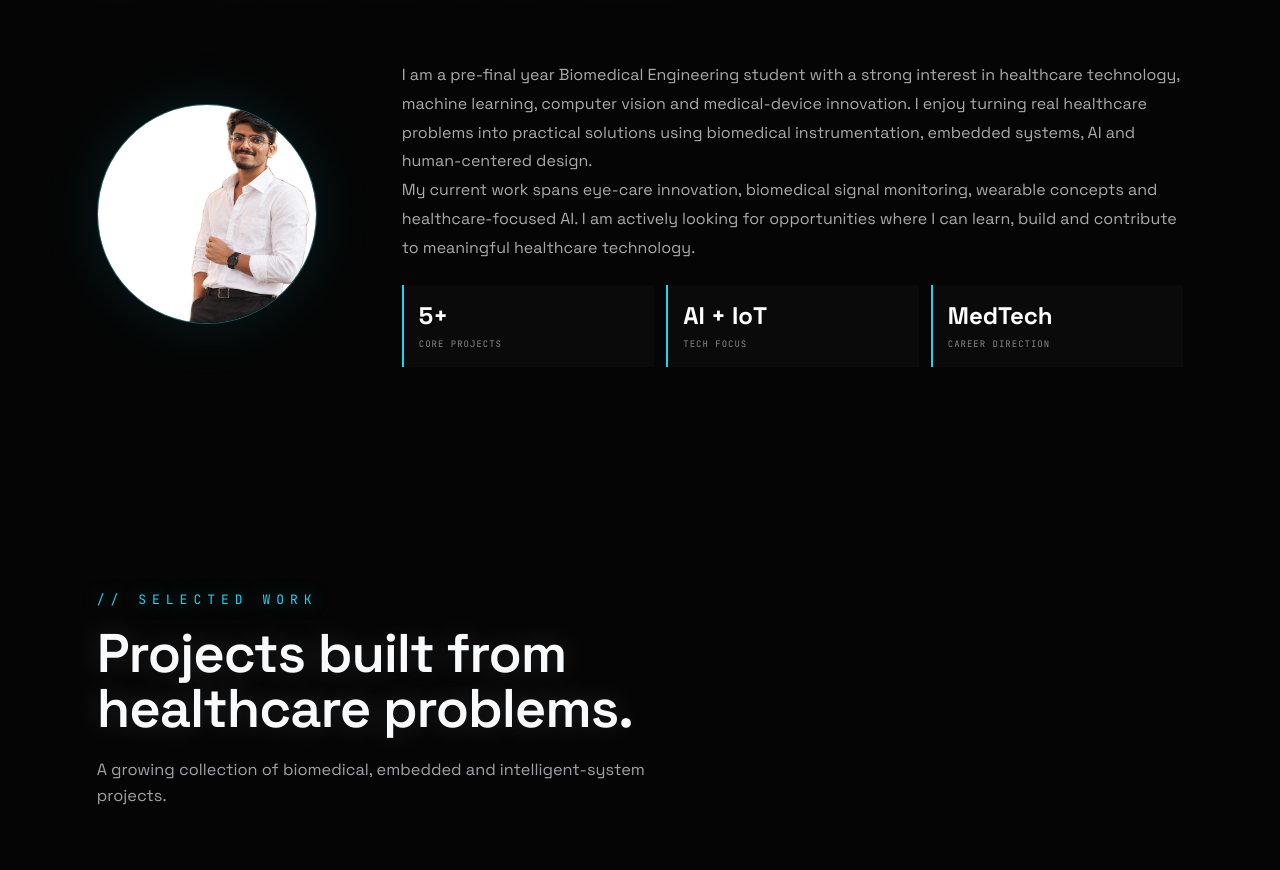
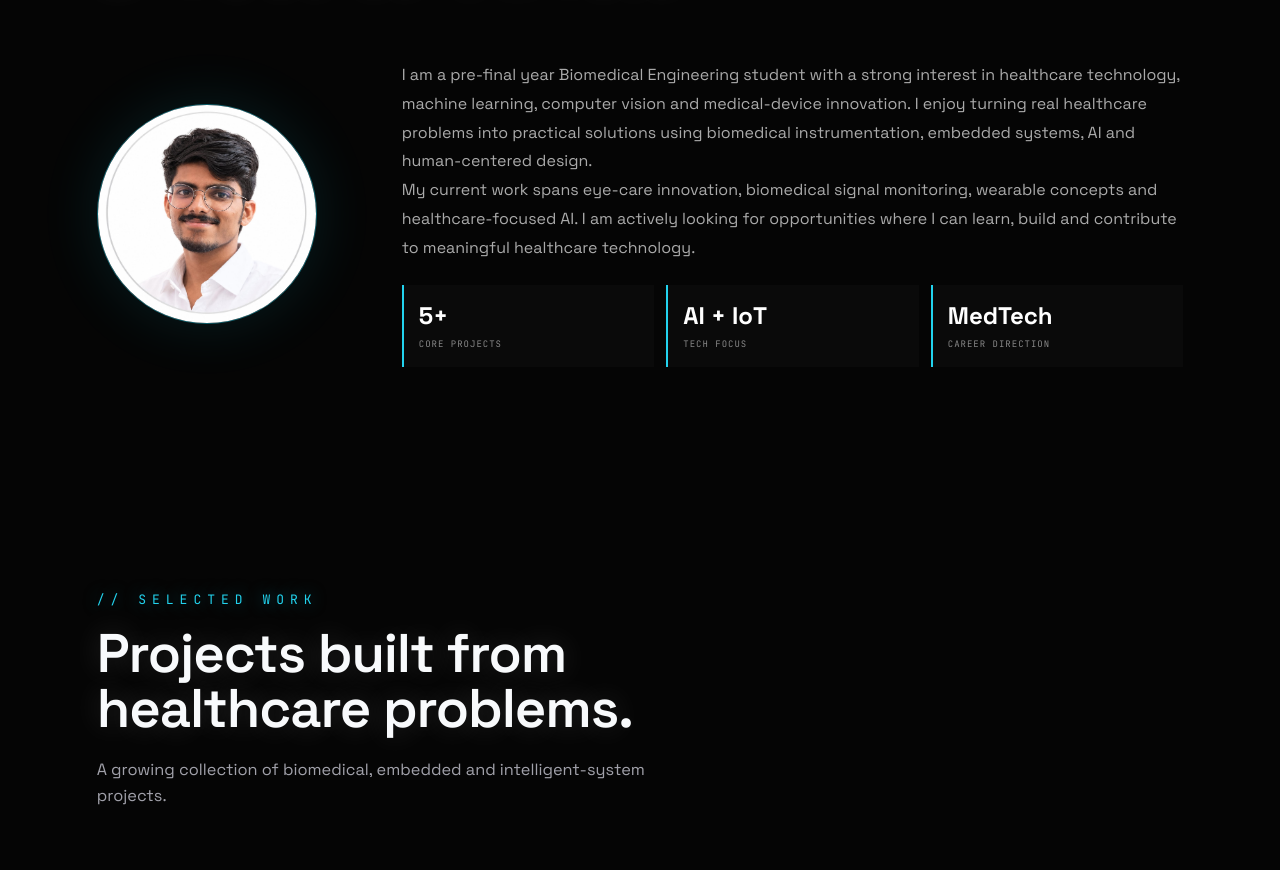
Before and after one commit to prathosh-tech/prathosh-portfolio, a plain HTML site: page index.html in a window 1280 px wide. Shown: the part 1061-1931 px from the top of the page. Drawn offline with Linux system fonts and the light colour scheme.

Commit message:
Update index.html

```diff
--- a/index.html
+++ b/index.html
@@ -38,7 +38,7 @@ footer{padding:60px 7vw 40px;text-align:center;border-top:1px solid rgba(255,255
 <div class="panel"><div class="panel-face panel-face--text"><div class="p-num">04</div><div><div class="p-label">TMJ RELIEVER</div><div class="p-meta">BIOMEDICAL DEVICE</div></div></div><div class="panel-face panel-face--image"><img src="assets/02_Projects/TMJ-Pain-Reliever/main-prototype.jpeg" alt="TMJ pain reliever project"><div class="panel-scrim"></div><div class="panel-cap"><span class="p-num">04</span>TMJ</div></div></div>
 <div class="panel"><div class="panel-face panel-face--text"><div class="p-num">05</div><div><div class="p-label">HABOT</div><div class="p-meta">HEALTHCARE ASSISTANT</div></div></div><div class="panel-face panel-face--image"><img src="assets/02_Projects/HABOT/main.jpg" alt="HABOT project"><div class="panel-scrim"></div><div class="panel-cap"><span class="p-num">05</span>HABOT</div></div></div>
 </div></div><div class="hero-text"><div class="hero-name">PRATHOSH H</div><div class="eyebrow">BIOMEDICAL ENGINEERING × HEALTHCARE AI</div><h1>BUILDING IDEAS<br>THAT MATTER.</h1><p>Pre-final year Biomedical Engineering student exploring Healthcare AI, Machine Learning, Computer Vision, embedded systems and practical MedTech innovation.</p><div class="cta"><a class="btn primary" href="#projects">EXPLORE PROJECTS</a><a class="btn" href="assets/06_Resume/prathosh-h-resume.pdf" target="_blank">VIEW RESUME</a></div></div></div></div><div class="hero-controls"><div class="ctrl"><span class="ctrl-label">VISUALS</span><button class="switch" id="visualsSwitch" role="switch" aria-checked="true" aria-label="Toggle visuals"><span class="knob"></span></button></div><div class="ctrl"><span class="ctrl-label">ZOOM</span><button class="switch" id="zoomSwitch" role="switch" aria-checked="false"><span class="knob"></span></button></div><div class="ctrl"><span class="ctrl-label">SPACING</span><div class="spacing"><button class="spacing-step" data-space="0"><i></i></button><button class="spacing-step is-active" data-space="1"><i></i></button><button class="spacing-step" data-space="2"><i></i></button></div></div></div><div class="scroll-cue"><span>SCROLL</span><div class="line"></div></div></header>
-<section class="section" id="about"><div class="section-head reveal"><div class="eyebrow">// ABOUT ME</div><h2>Biomedical engineering with a builder's mindset.</h2></div><div class="about-layout reveal"><img class="profile-photo" src="assets/01_Profile/profile-casual.jpeg" alt="Prathosh H"><div class="about-copy"><p>I am a pre-final year Biomedical Engineering student with a strong interest in healthcare technology, machine learning, computer vision and medical-device innovation. I enjoy turning real healthcare problems into practical solutions using biomedical instrumentation, embedded systems, AI and human-centered design.</p><p>My current work spans eye-care innovation, biomedical signal monitoring, wearable concepts and healthcare-focused AI. I am actively looking for opportunities where I can learn, build and contribute to meaningful healthcare technology.</p><div class="stats"><div class="stat"><strong>5+</strong><span>CORE PROJECTS</span></div><div class="stat"><strong>AI + IoT</strong><span>TECH FOCUS</span></div><div class="stat"><strong>MedTech</strong><span>CAREER DIRECTION</span></div></div></div></div></section>
+<section class="section" id="about"><div class="section-head reveal"><div class="eyebrow">// ABOUT ME</div><h2>Biomedical engineering with a builder's mindset.</h2></div><div class="about-layout reveal"><img class="profile-photo" src="assets/01_Profile/profile-logo.jpeg" alt="Prathosh H"><div class="about-copy"><p>I am a pre-final year Biomedical Engineering student with a strong interest in healthcare technology, machine learning, computer vision and medical-device innovation. I enjoy turning real healthcare problems into practical solutions using biomedical instrumentation, embedded systems, AI and human-centered design.</p><p>My current work spans eye-care innovation, biomedical signal monitoring, wearable concepts and healthcare-focused AI. I am actively looking for opportunities where I can learn, build and contribute to meaningful healthcare technology.</p><div class="stats"><div class="stat"><strong>5+</strong><span>CORE PROJECTS</span></div><div class="stat"><strong>AI + IoT</strong><span>TECH FOCUS</span></div><div class="stat"><strong>MedTech</strong><span>CAREER DIRECTION</span></div></div></div></div></section>
 <section class="section" id="projects"><div class="section-head reveal"><div class="eyebrow">// SELECTED WORK</div><h2>Projects built from healthcare problems.</h2><p>A growing collection of biomedical, embedded and intelligent-system projects.</p></div><div class="project-grid">
 <div class="card reveal"><img src="assets/02_Projects/EYEZEN/main.jpg" alt="EYEZEN"><div class="card-body"><span class="tag">01 / CURRENT MAJOR PROJECT</span><h3>EYEZEN</h3><p>Intelligent Eye Fatigue Regulation Through Adaptive Illumination Control — a smart lighting concept designed to reduce eye-strain in study and work environments.</p></div></div>
 <div class="card reveal"><img src="assets/02_Projects/Smart-ECG/main-prototype.jpeg" alt="Smart ECG"><div class="card-body"><span class="tag">02 / IOT + BIOMEDICAL</span><h3>Smart ECG</h3><p>Portable IoT-based ECG monitoring using ESP32-C3, AD8232 and OLED display with local waveform viewing and network access.</p></div></div>
```
